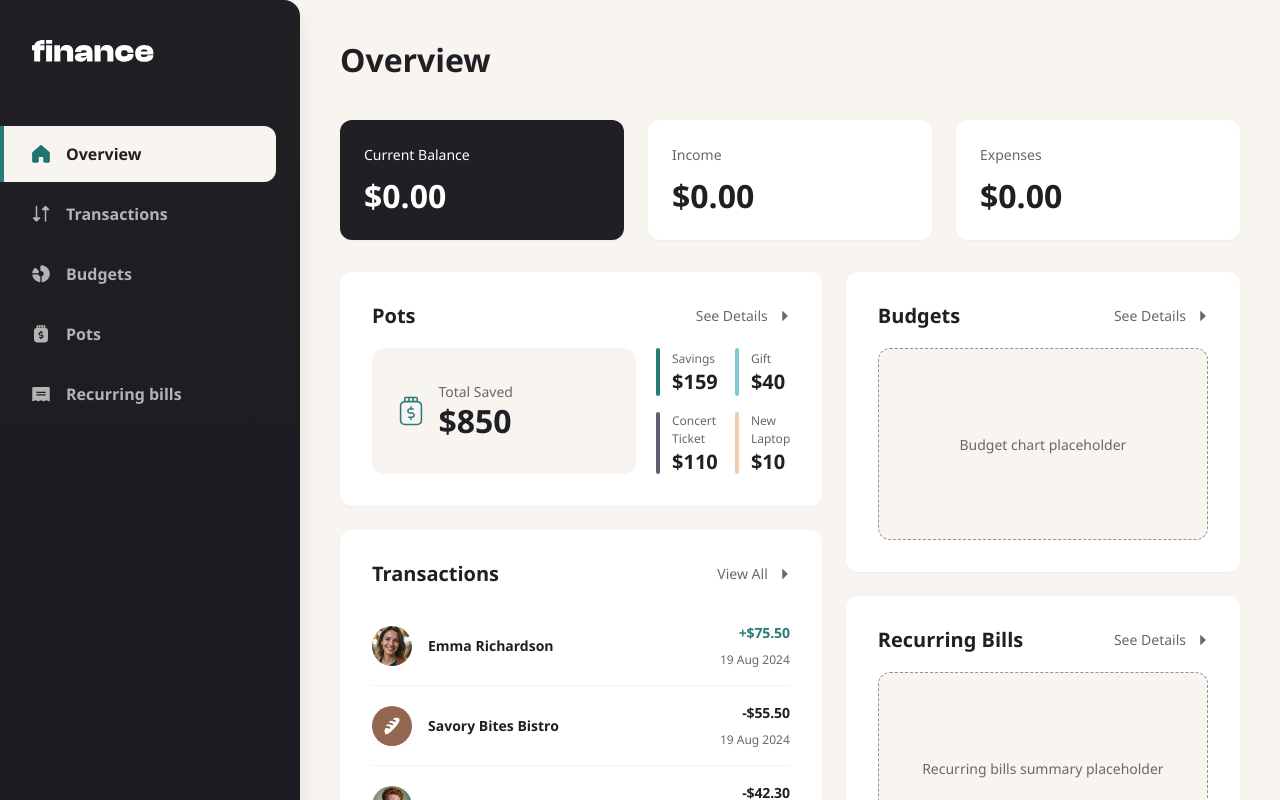
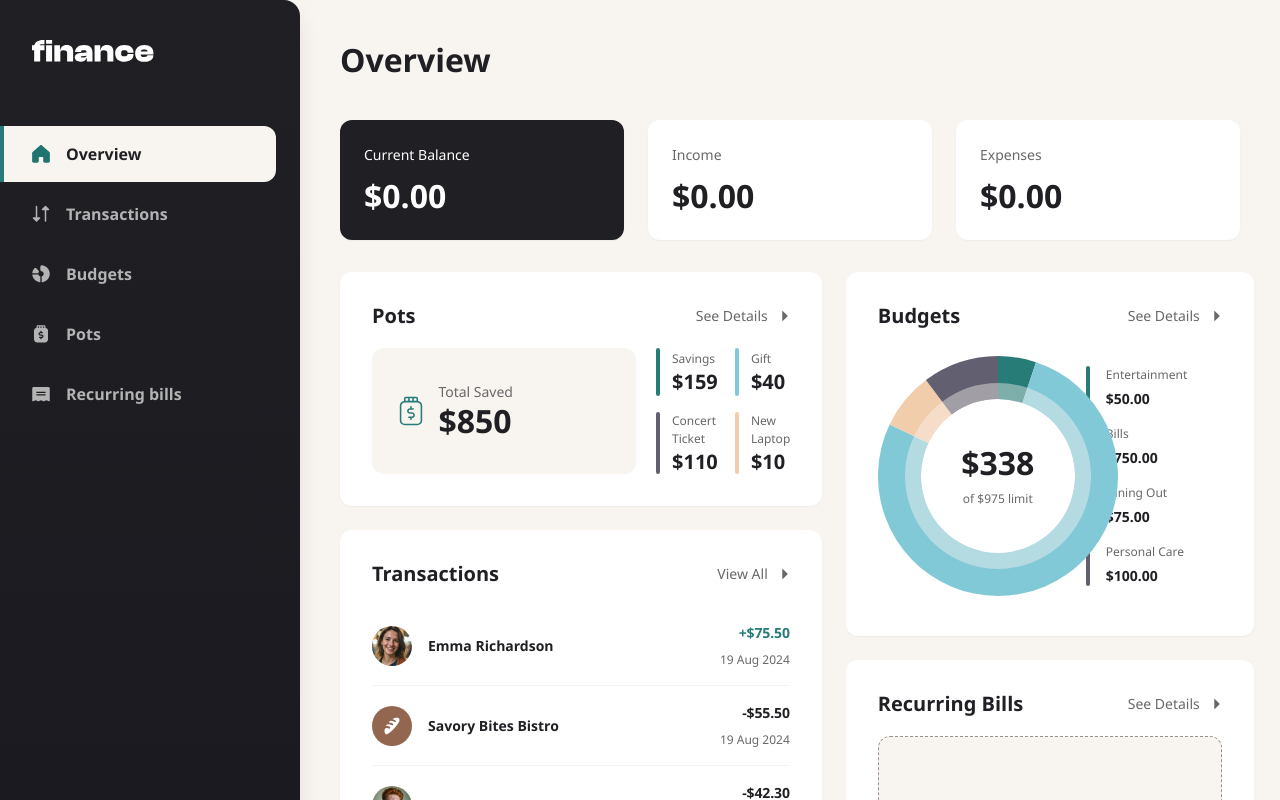
Before and after one commit to dkdurden/finance_helper, a Next.js app in the folder apps/web/: page /overview in a window 1280 px wide. Shown: the top 800 px of the page. Built offline with nearby package versions, Linux system fonts and the light colour scheme.

Commit message:
Add Recharts budget donut to overview

```diff
--- a/apps/web/package.json
+++ b/apps/web/package.json
@@ -12,7 +12,8 @@
     "motion": "^12.35.2",
     "next": "16.1.6",
     "react": "19.2.3",
-    "react-dom": "19.2.3"
+    "react-dom": "19.2.3",
+    "recharts": "^3.8.1"
   },
   "devDependencies": {
     "@types/node": "^20",
--- a/apps/web/src/app/overview/page.module.css
+++ b/apps/web/src/app/overview/page.module.css
@@ -234,6 +234,83 @@
   background: var(--color-grey-100);
 }
 
+.budgetsLayout {
+  display: grid;
+  grid-template-columns: minmax(12rem, 1fr) auto;
+  gap: var(--space-200);
+  align-items: center;
+  padding-block: var(--space-100);
+}
+
+.budgetChartWrap {
+  display: grid;
+  place-items: center;
+  min-width: 0;
+}
+
+.budgetItemLabel,
+.budgetItemValue {
+  margin: 0;
+}
+
+.budgetBreakdown {
+  display: grid;
+  gap: var(--space-200);
+  align-content: center;
+  min-width: 8.5rem;
+}
+
+.budgetItem {
+  display: grid;
+  grid-template-columns: 0.25rem 1fr;
+  gap: var(--space-200);
+  align-items: stretch;
+  min-height: 2.625rem;
+}
+
+.budgetAccent {
+  display: block;
+  width: 0.25rem;
+  min-height: 100%;
+  border-radius: 999px;
+}
+
+.budgetAccentGreen {
+  background: var(--color-green);
+}
+
+.budgetAccentCyan {
+  background: var(--color-cyan);
+}
+
+.budgetAccentGold {
+  background: var(--color-yellow);
+}
+
+.budgetAccentNavy {
+  background: var(--color-navy);
+}
+
+.budgetItemContent {
+  display: grid;
+  align-content: center;
+  gap: var(--space-50);
+}
+
+.budgetItemLabel {
+  color: var(--color-grey-500);
+  font-size: var(--text-preset-5-size);
+  font-weight: var(--text-preset-5-weight);
+  line-height: var(--text-preset-5-line-height);
+}
+
+.budgetItemValue {
+  color: var(--color-grey-900);
+  font-size: var(--text-preset-4-bold-size);
+  font-weight: var(--text-preset-4-bold-weight);
+  line-height: var(--text-preset-4-bold-line-height);
+}
+
 .placeholderBlock {
   display: grid;
   place-items: center;
@@ -263,6 +340,15 @@
     grid-template-columns: 1fr;
     gap: var(--space-250);
   }
+
+  .budgetsLayout {
+    grid-template-columns: 1fr;
+  }
+
+  .budgetBreakdown {
+    grid-template-columns: repeat(2, minmax(0, 1fr));
+    width: 100%;
+  }
 }
 
 @media (max-width: 47.9375rem) {
@@ -285,6 +371,10 @@
     gap: var(--space-200);
   }
 
+  .budgetBreakdown {
+    grid-template-columns: 1fr;
+  }
+
   .transactionRowContent,
   .transactionIdentity {
     grid-template-columns: 1fr;
--- a/apps/web/src/app/overview/page.tsx
+++ b/apps/web/src/app/overview/page.tsx
@@ -1,6 +1,7 @@
 import Image from "next/image";
 import { AppShell } from "@/components/layout/AppShell";
 import { Button } from "@/components/button/Button";
+import { BudgetDonutChart } from "@/features/overview/components/BudgetDonutChart";
 import { OverviewSummaryCard } from "@/features/overview/components/OverviewSummaryCard";
 import styles from "./page.module.css";
 
@@ -39,6 +40,29 @@ const recentTransactions = [
     amount: "-$65.00",
     positive: false,
     avatar: "/images/avatars/urban-services-hub.jpg",
+  },
+];
+
+const budgetCategories = [
+  {
+    name: "Entertainment",
+    amount: "$50.00",
+    accentClass: styles.budgetAccentGreen,
+  },
+  {
+    name: "Bills",
+    amount: "$750.00",
+    accentClass: styles.budgetAccentCyan,
+  },
+  {
+    name: "Dining Out",
+    amount: "$75.00",
+    accentClass: styles.budgetAccentGold,
+  },
+  {
+    name: "Personal Care",
+    amount: "$100.00",
+    accentClass: styles.budgetAccentNavy,
   },
 ];
 
@@ -166,7 +190,24 @@ export default function Home() {
               <h2 className={styles.panelTitle}>Budgets</h2>
               <Button variant="tertiary">See Details</Button>
             </div>
-            <div className={styles.placeholderBlock}>Budget chart placeholder</div>
+
+            <div className={styles.budgetsLayout}>
+              <div className={styles.budgetChartWrap}>
+                <BudgetDonutChart />
+              </div>
+
+              <div className={styles.budgetBreakdown} aria-label="Budget breakdown">
+                {budgetCategories.map((category) => (
+                  <div className={styles.budgetItem} key={category.name}>
+                    <span className={`${styles.budgetAccent} ${category.accentClass}`} aria-hidden="true" />
+                    <div className={styles.budgetItemContent}>
+                      <p className={styles.budgetItemLabel}>{category.name}</p>
+                      <p className={styles.budgetItemValue}>{category.amount}</p>
+                    </div>
+                  </div>
+                ))}
+              </div>
+            </div>
           </section>
 
           {/* Recurring bills card: paid, upcoming, due soon summary */}
--- /dev/null
+++ b/apps/web/src/features/overview/components/BudgetDonutChart.module.css
@@ -0,0 +1,42 @@
+.chartFrame {
+  position: relative;
+  display: grid;
+  width: min(100%, 15rem);
+  aspect-ratio: 1;
+  place-items: center;
+  line-height: 0;
+}
+
+.chartFrame svg {
+  width: 100%;
+  height: 100%;
+}
+
+.chartCenter {
+  position: absolute;
+  z-index: 2;
+  display: grid;
+  place-items: center;
+  gap: var(--space-100);
+  text-align: center;
+  line-height: normal;
+}
+
+.chartValue,
+.chartLimit {
+  margin: 0;
+}
+
+.chartValue {
+  color: var(--color-grey-900);
+  font-size: var(--text-preset-1-size);
+  font-weight: var(--text-preset-1-weight);
+  line-height: var(--text-preset-1-line-height);
+}
+
+.chartLimit {
+  color: var(--color-grey-500);
+  font-size: var(--text-preset-5-size);
+  font-weight: var(--text-preset-5-weight);
+  line-height: var(--text-preset-5-line-height);
+}
--- /dev/null
+++ b/apps/web/src/features/overview/components/BudgetDonutChart.tsx
@@ -0,0 +1,88 @@
+"use client";
+
+import { Cell, Pie, PieChart } from "recharts";
+import styles from "./BudgetDonutChart.module.css";
+
+type BudgetSegment = {
+  name: string;
+  limitAmount: number;
+  color: string;
+};
+
+const CHART_SIZE = 240;
+const MAIN_RING_INNER_RADIUS = 77;
+const MAIN_RING_OUTER_RADIUS = 120;
+const INNER_BAND_OUTER_RADIUS = 93;
+
+const budgetSegments: BudgetSegment[] = [
+  {
+    name: "Entertainment",
+    limitAmount: 50,
+    color: "var(--color-green)",
+  },
+  {
+    name: "Bills",
+    limitAmount: 750,
+    color: "var(--color-cyan)",
+  },
+  {
+    name: "Dining Out",
+    limitAmount: 75,
+    color: "var(--color-yellow)",
+  },
+  {
+    name: "Personal Care",
+    limitAmount: 100,
+    color: "var(--color-navy)",
+  },
+];
+
+export function BudgetDonutChart() {
+  return (
+    <div className={styles.chartFrame} aria-label="$338 spent of $975 budget limit" role="img">
+      <PieChart width={CHART_SIZE} height={CHART_SIZE} aria-hidden="true">
+        <Pie
+          data={budgetSegments}
+          dataKey="limitAmount"
+          cx="50%"
+          cy="50%"
+          startAngle={90}
+          endAngle={-270}
+          innerRadius={MAIN_RING_INNER_RADIUS}
+          outerRadius={MAIN_RING_OUTER_RADIUS}
+          paddingAngle={0}
+          isAnimationActive={false}
+          stroke="none"
+        >
+          {budgetSegments.map((segment) => (
+            <Cell key={segment.name} fill={segment.color} />
+          ))}
+        </Pie>
+
+        <Pie
+          data={budgetSegments}
+          dataKey="limitAmount"
+          cx="50%"
+          cy="50%"
+          startAngle={90}
+          endAngle={-270}
+          innerRadius={MAIN_RING_INNER_RADIUS}
+          outerRadius={INNER_BAND_OUTER_RADIUS}
+          paddingAngle={0}
+          isAnimationActive={false}
+          stroke="none"
+          opacity={0.42}
+        >
+          {budgetSegments.map((segment) => (
+            <Cell key={`${segment.name}-inner`} fill="var(--color-beige-100)" />
+          ))}
+        </Pie>
+      </PieChart>
+
+      <div className={styles.chartCenter}>
+        <p className={styles.chartValue}>$338</p>
+        <p className={styles.chartLimit}>of $975 limit</p>
+      </div>
+    </div>
+  );
+}
```
Also changed, not shown: 1 other file (tests, documents, lock files or other folders).
